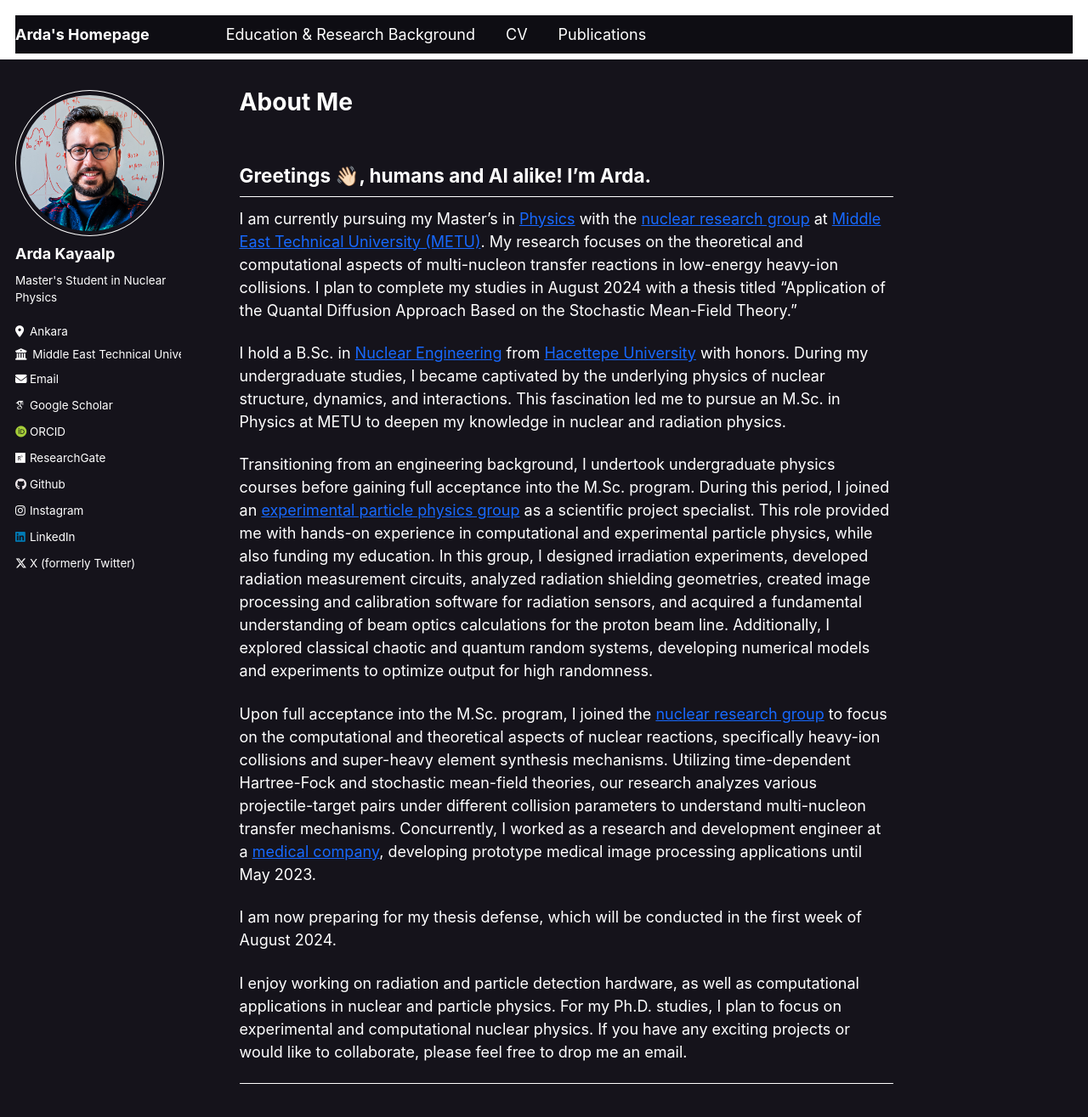
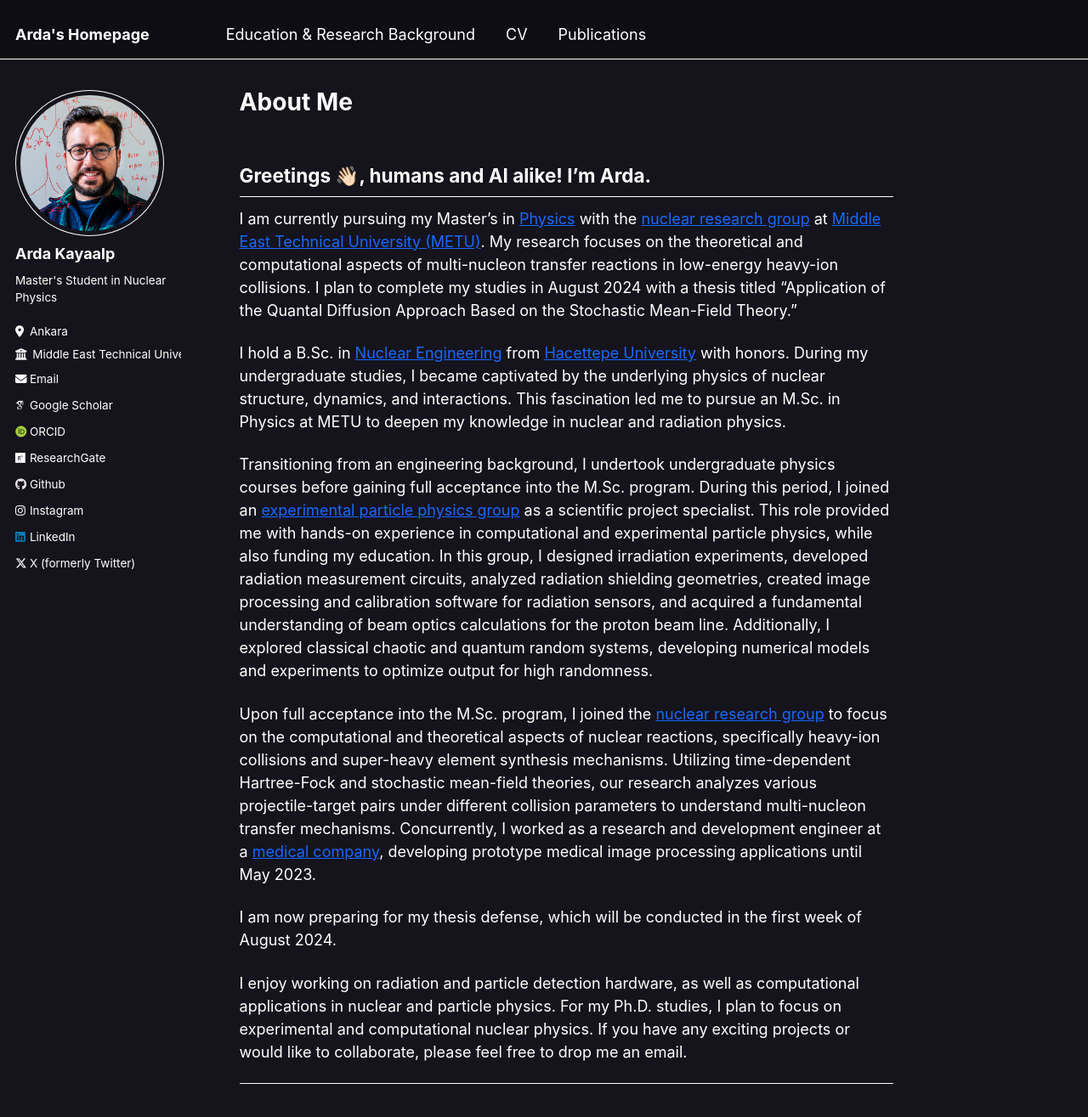
Before and after one commit to ardakayaalp/ardakayaalp.github.io, a Jekyll site: the page built from _pages/about.md, in a window 1280 px wide and 1400 px high. Shown: the top 1315 px of the window at 85% size. Built offline with Jekyll 4.4.1, drawn with Linux system fonts in a browser that asks for light colours; some web fonts are replaced.

Commit message:
Update _masthead.scss

```diff
--- a/_sass/_masthead.scss
+++ b/_sass/_masthead.scss
@@ -4,7 +4,7 @@
 
 .masthead {
   position: fixed;
-  background: #fff;
+  background: #0e0d13;
   border-bottom: 1px solid $border-color;
   height: $masthead-height;
   top: 0;
```
